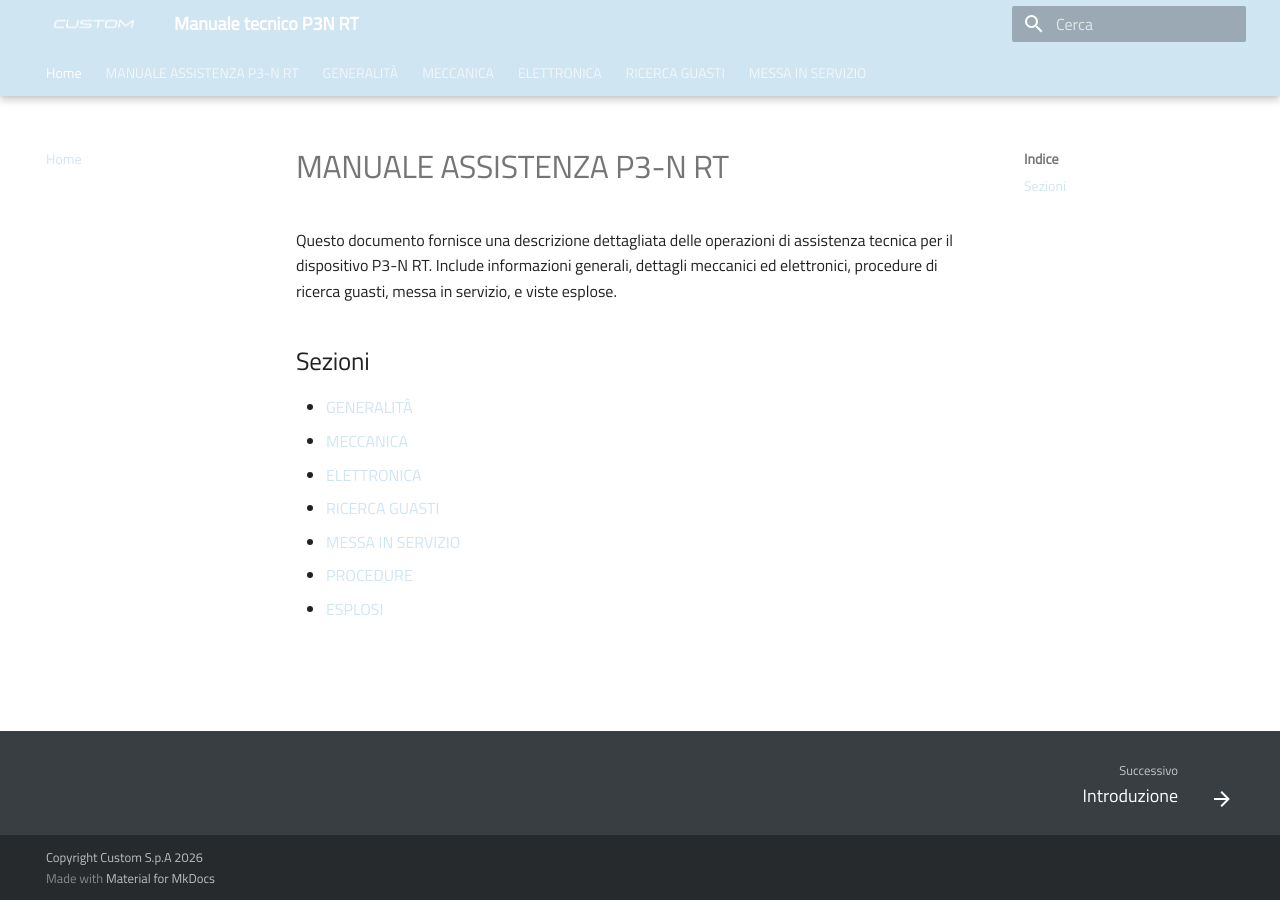
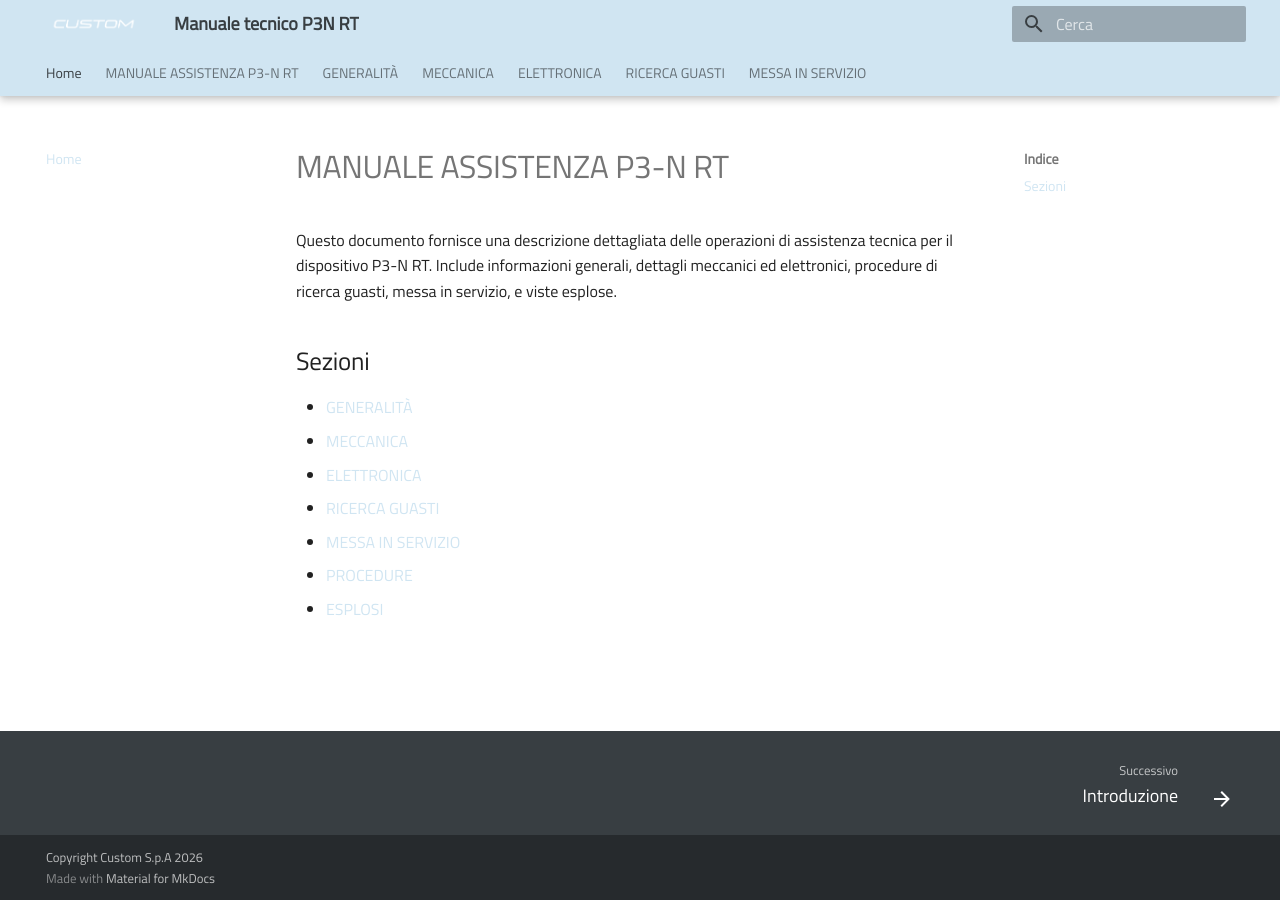
Before and after one commit to ivanrobuschi-custom/P3N_RT, an MkDocs documentation site: the page built from docs/index.md, in a window 1280 px wide. Built offline with MkDocs 1.6.1 and Material for MkDocs 9.7.7, drawn with Linux system fonts in a browser that asks for light colours.

Commit message:
font colo

```diff
--- a/docs/stylesheets/extra.css
+++ b/docs/stylesheets/extra.css
@@ -22,18 +22,22 @@
   /* CONFIGURAZIONE COLORI AZIENDALI
    */
 
-  /* 1. Header e Colore Primario (Link, Titoli attivi) - HEX: #617C8D */
+  /* 1. Colori Primari (Header, link attivi, etc.) */
+
+  /* Colore di sfondo per l'header e altri elementi primari */
   --md-primary-fg-color:        #D0E5F2;
-  --md-primary-fg-color--light: #7A92A1; /* Una variante leggermente più chiara per gli hover */
-  --md-primary-fg-color--dark:  #4B6270; /* Una variante leggermente più scura */
+  --md-primary-fg-color--light: #7A92A1;
+  --md-primary-fg-color--dark:  #4B6270;
 
-  /* 2. Footer (Sfondo generale) - HEX: #1B3640 */
+  /* Colore del testo e delle icone sull'header e sugli elementi primari attivi (es. menu sezioni) */
+  --md-primary-bg-color:        #383E42;
+
+  /* 2. Colori Footer */
   --md-footer-bg-color:         #383E42;
 
   /* 3. Footer Bottom (La striscia del Copyright in basso) */
   /* Di base eredita il colore sopra, ma lo forziamo per sicurezza */
   --md-footer-bottom-bg-color:  #1B3640;
-
   /* Assicuriamo che il testo nel footer sia bianco per contrasto */
   --md-footer-fg-color:         #FFFFFF;
 }
```
